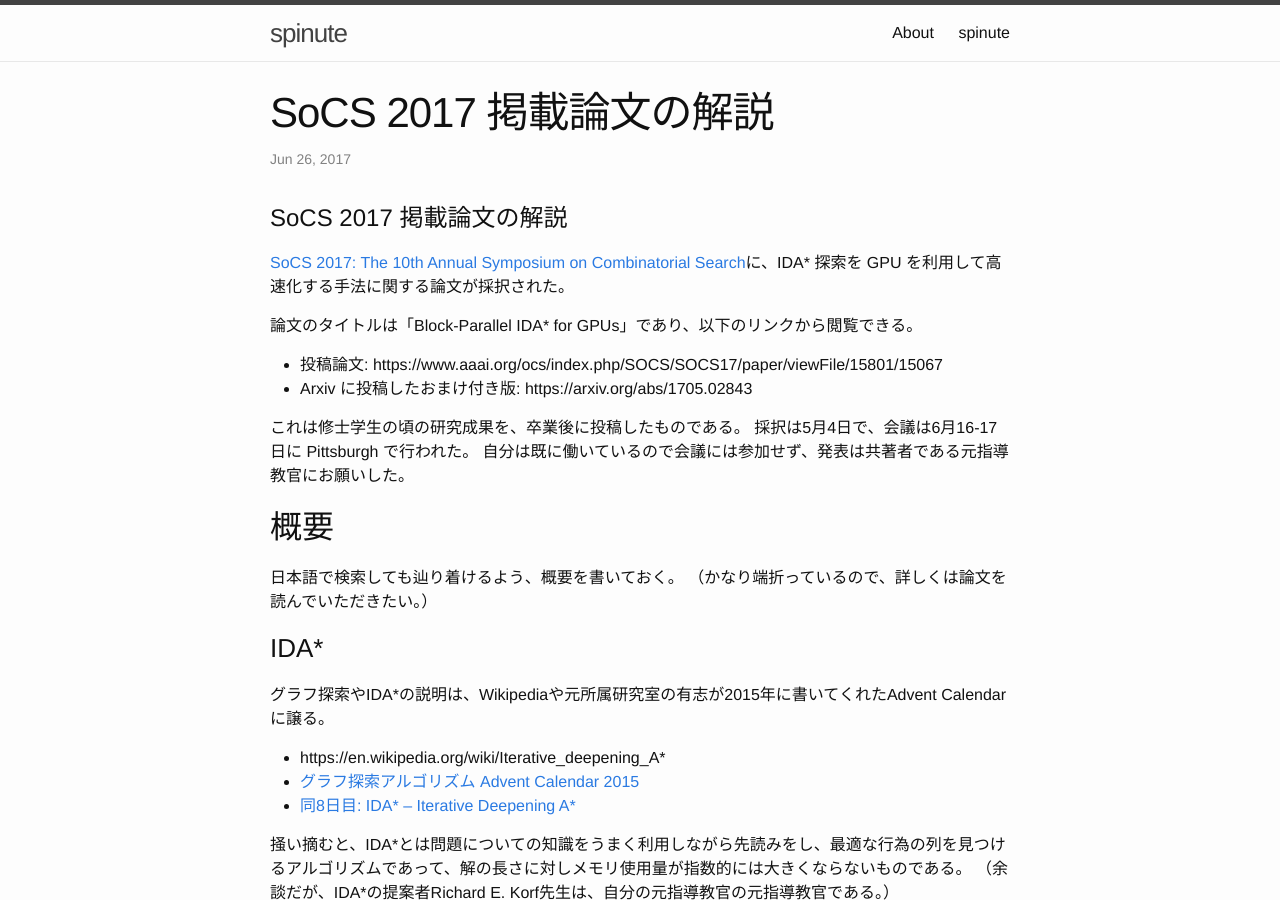
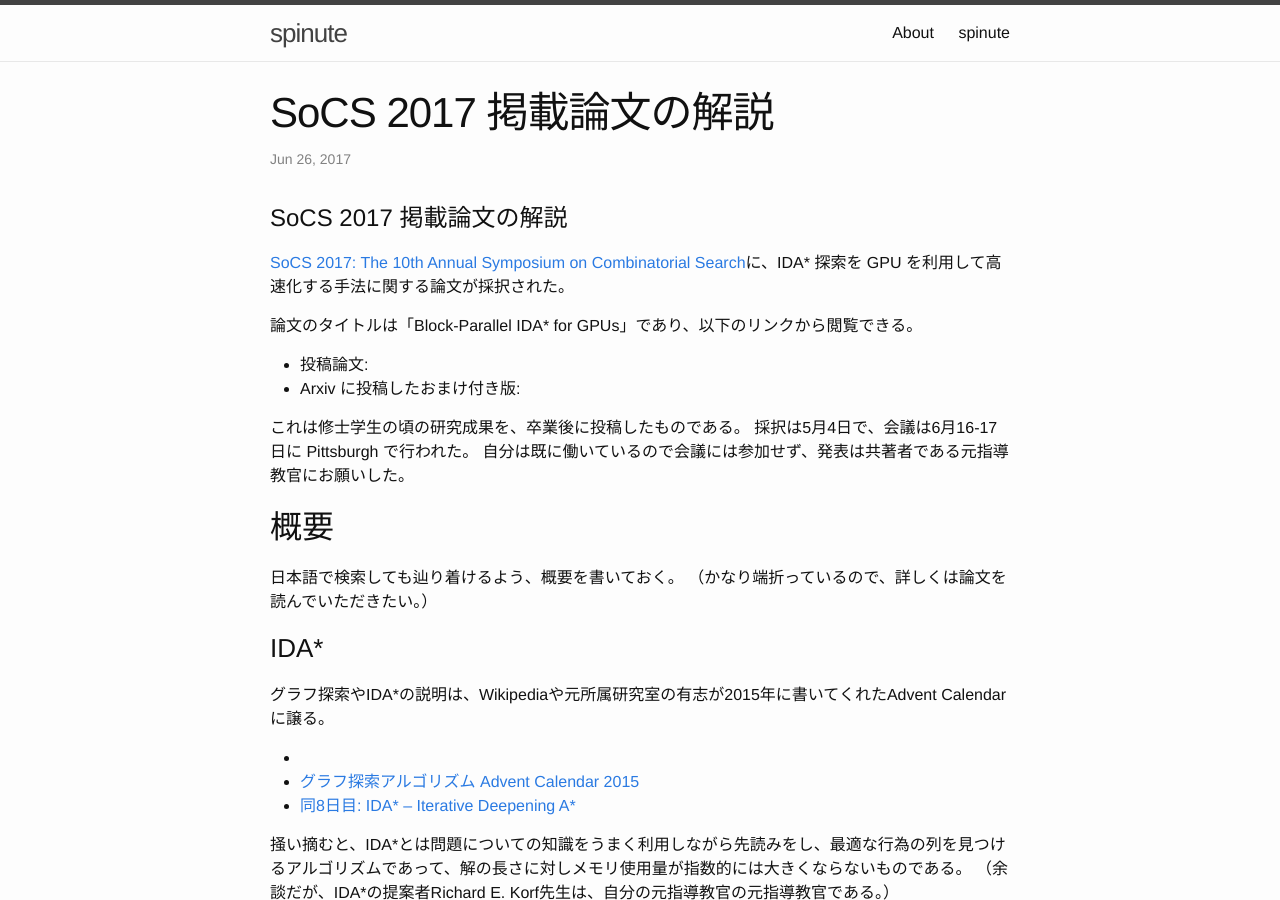
Before and after one commit to spinute/spinute.github.io, a Jekyll site: the page built from _posts/2017-06-26-socs17.md, in a window 1280 px wide and 900 px high. Built offline with Jekyll 4.4.1, drawn with Linux system fonts in a browser that asks for light colours.

Commit message:
smallfix

```diff
--- a/_posts/2017-06-26-socs17.md
+++ b/_posts/2017-06-26-socs17.md
@@ -12,8 +12,8 @@ title: "SoCS 2017 掲載論文の解説"
 [SoCS 2017: The 10th Annual Symposium on Combinatorial Search](http://socs17.dreamhosters.com/index.html)に、IDA\* 探索を GPU を利用して高速化する手法に関する論文が採択された。
 
 論文のタイトルは「Block-Parallel IDA\* for GPUs」であり、以下のリンクから閲覧できる。
-* 投稿論文: https://www.aaai.org/ocs/index.php/SOCS/SOCS17/paper/viewFile/15801/15067
-* Arxiv に投稿したおまけ付き版: https://arxiv.org/abs/1705.02843
+* 投稿論文: [](https://www.aaai.org/ocs/index.php/SOCS/SOCS17/paper/viewFile/15801/15067)
+* Arxiv に投稿したおまけ付き版: [](https://arxiv.org/abs/1705.02843)
 
 これは修士学生の頃の研究成果を、卒業後に投稿したものである。
 採択は5月4日で、会議は6月16-17日に Pittsburgh で行われた。
@@ -25,7 +25,7 @@ title: "SoCS 2017 掲載論文の解説"
 
 ### IDA\*
 グラフ探索やIDA\*の説明は、Wikipediaや元所属研究室の有志が2015年に書いてくれたAdvent Calendarに譲る。
-* https://en.wikipedia.org/wiki/Iterative_deepening_A*
+* [](https://en.wikipedia.org/wiki/Iterative_deepening_A*)
 * [グラフ探索アルゴリズム Advent Calendar 2015](http://qiita.com/advent-calendar/2015/graphsearch)
 * [同8日目: IDA\* -- Iterative Deepening A\*](http://qiita.com/guicho271828/items/b3e885c5bde5bf7183c2)
 
```
